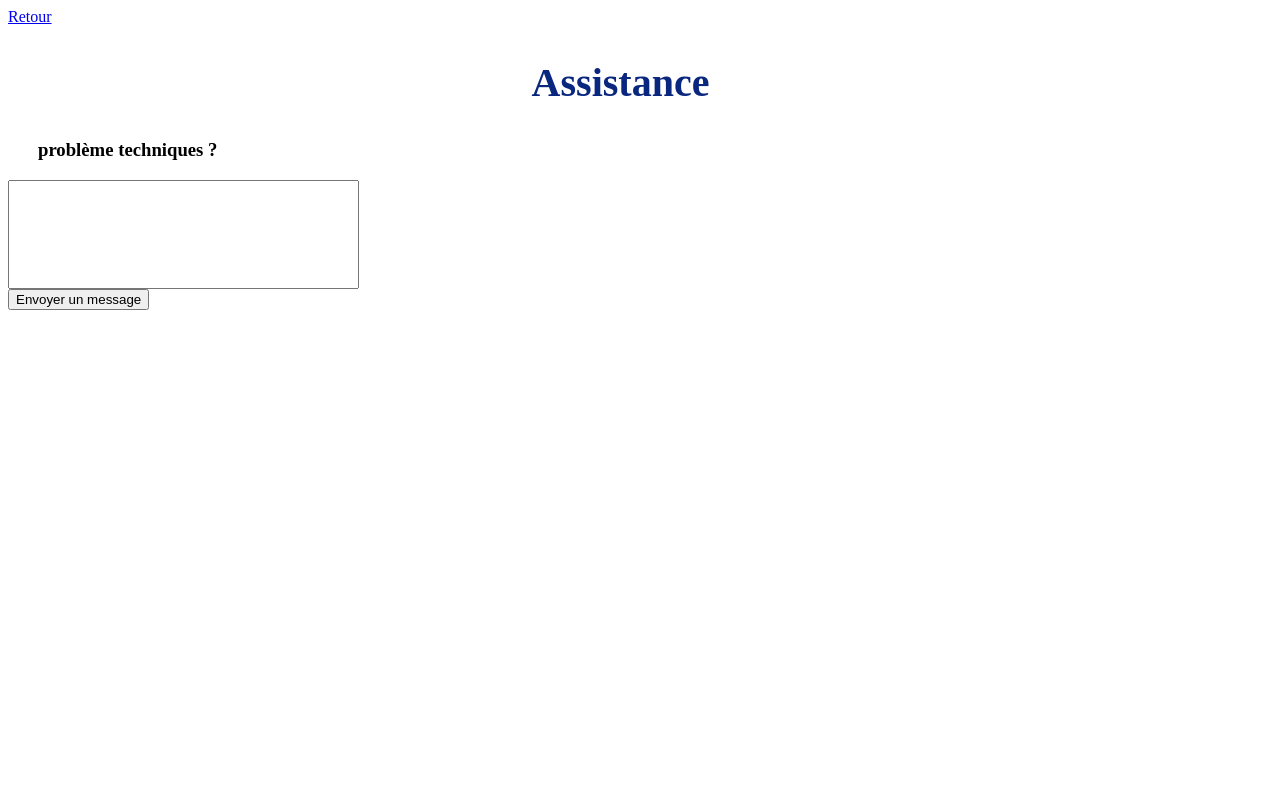
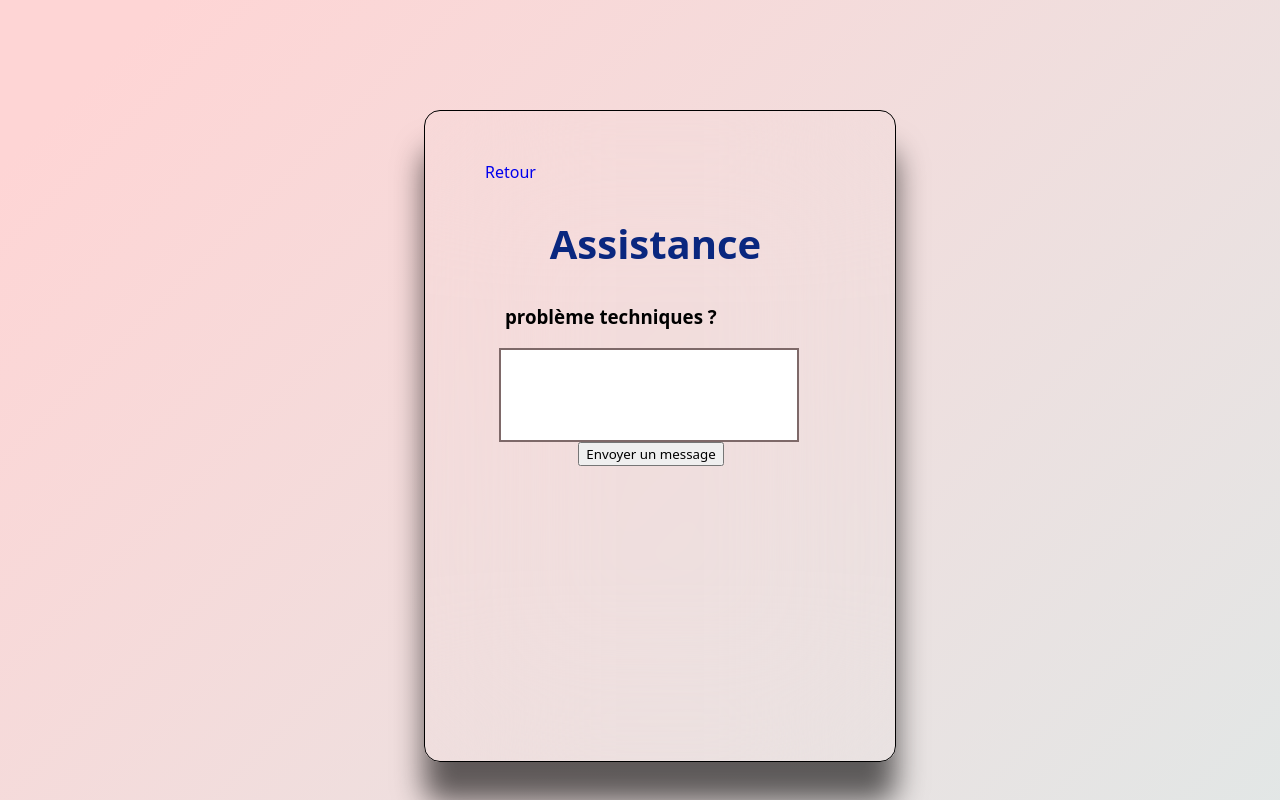
Before and after one commit to Estgaming453/Entretient, a plain HTML site: page prob.html in a window 1280 px wide. Drawn offline with Linux system fonts and the light colour scheme; the site is published under a folder, as on GitHub Pages, so addresses that start at the root find nothing.

Commit message:
Update prob.html

```diff
--- a/prob.html
+++ b/prob.html
@@ -5,10 +5,10 @@
     <meta charset="UTF-8">
     <meta name="viewport" content="width=device-width, initial-scale=1.0">
     <title>Document</title>
-    <link rel="stylesheet" href="/styles.css">
+    <link rel="stylesheet" href="styles.css">
 </head>
 
-<body id="body3"><a href="/formulaire.html">Retour</a>
+<body id="body3"><a href="formulaire.html">Retour</a>
 <h2 id="h9">Assistance</h2>
 <h3>problème techniques ?</h3>
 <label id="" for="problem"></label required>
```
